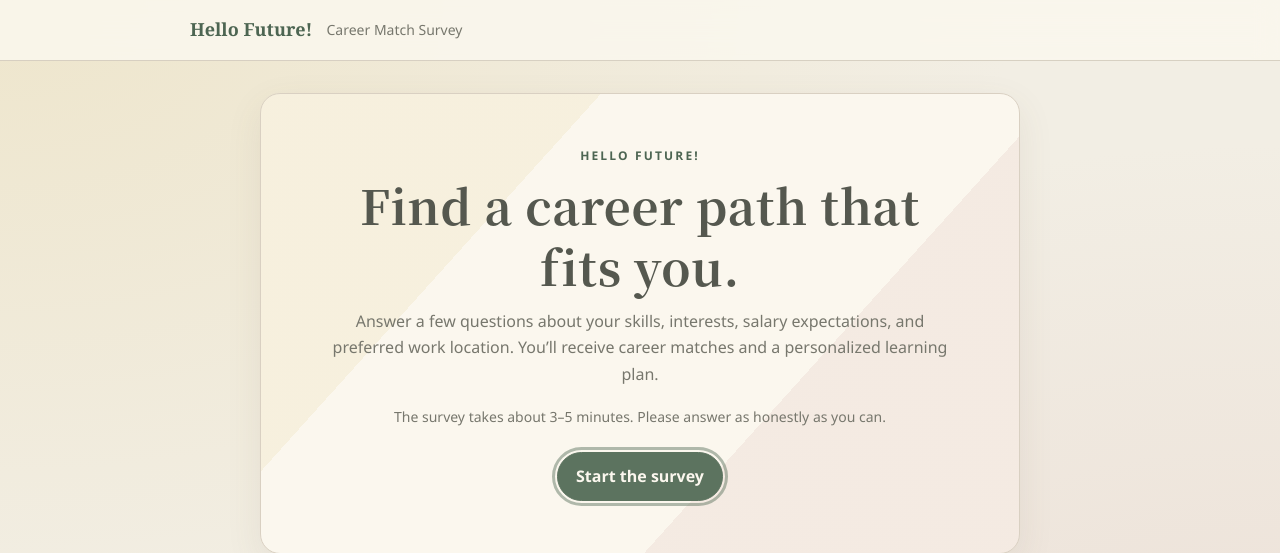
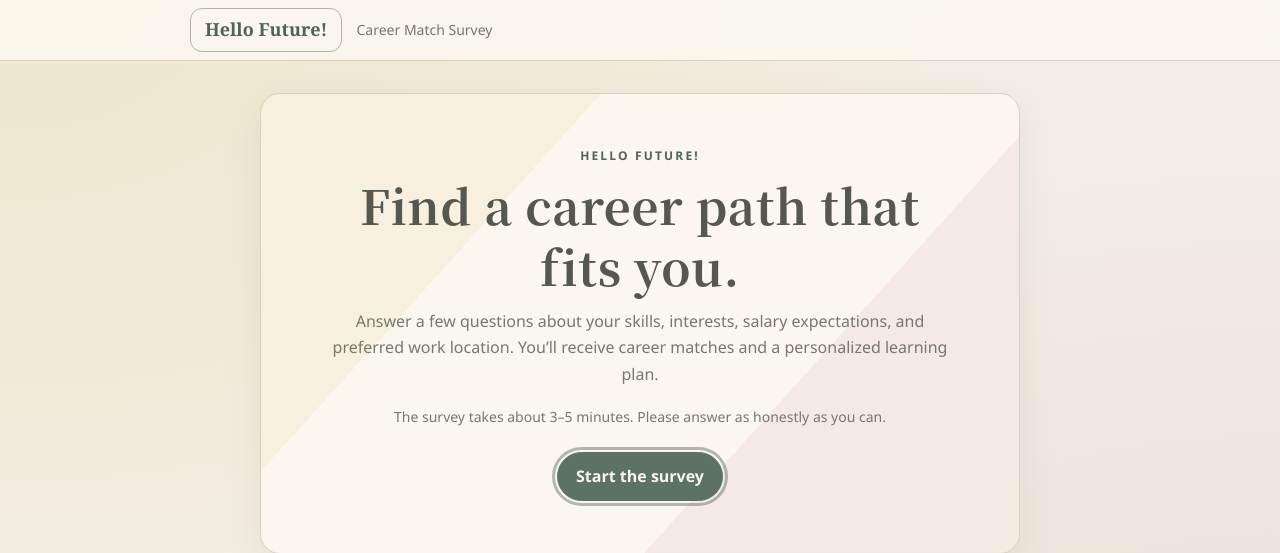
Before and after one commit to breathfreea-ctrl/CareerNovacoke, a Flask app: page / in a window 1280 px wide. Shown: the top 553 px of the page. Run offline with Flask 3, Linux system fonts and the light colour scheme.

Commit message:
Update layout styles in static stylesheet
Replit-Commit-Author: Agent

```diff
--- a/static/style.css
+++ b/static/style.css
@@ -886,6 +886,15 @@ select:focus-visible {
 .site-brand {
   color: var(--brand-dark);
   font-family: "KaiTi", "STKaiti", "Kaiti SC", Georgia, serif;
+  display: inline-flex;
+  align-items: center;
+  justify-content: center;
+  flex-shrink: 0;
+  min-height: 44px;
+  padding: 6px 14px;
+  border: 1px solid var(--sage);
+  border-radius: 12px;
+  background: rgba(251, 247, 238, 0.8);
 }
 
 .site-footer {
```
